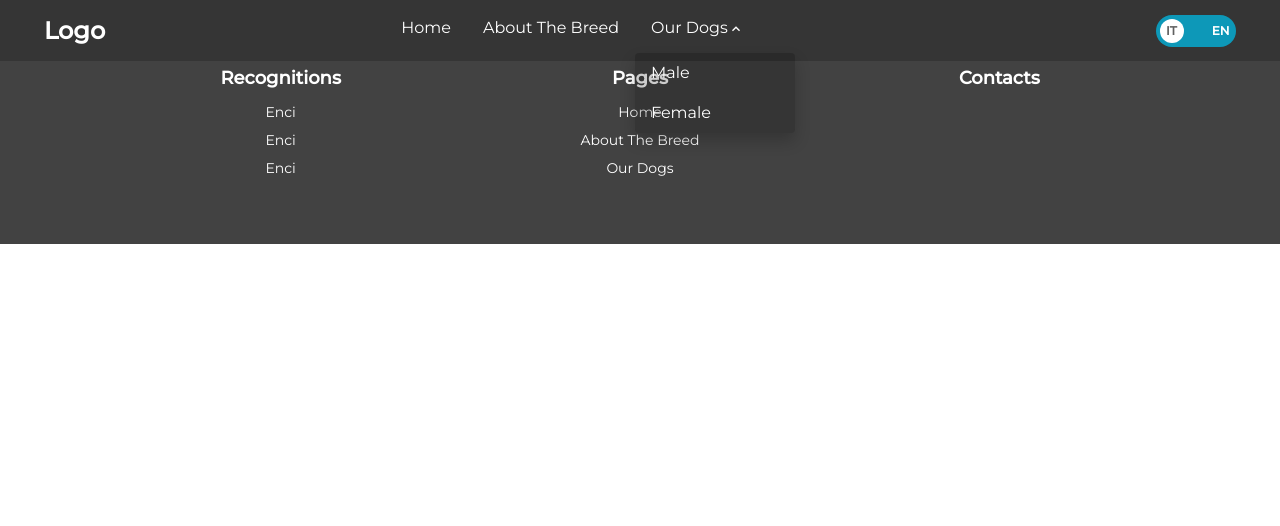
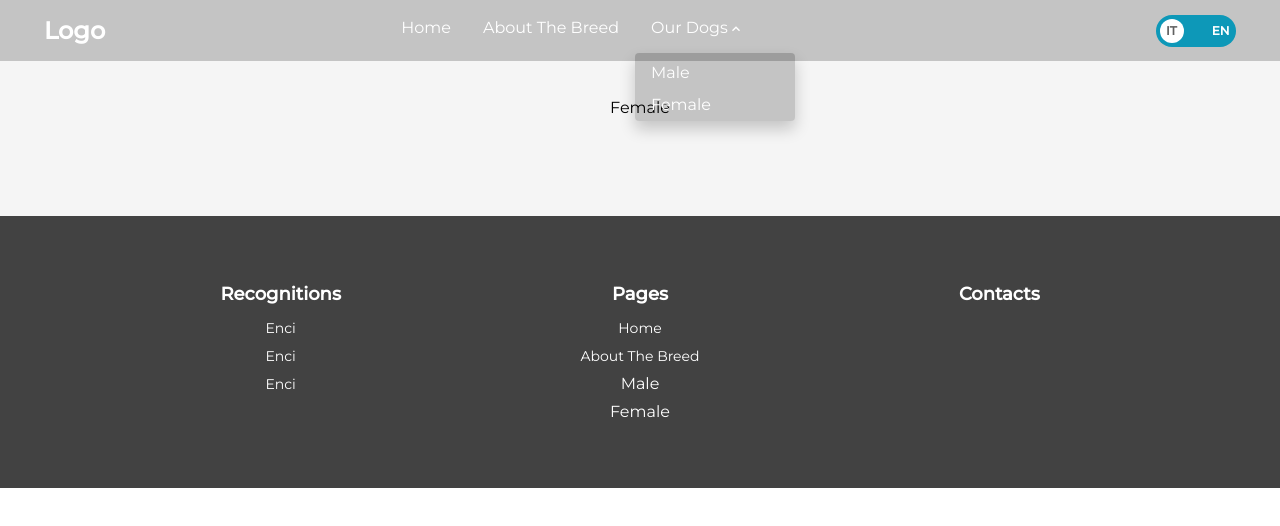
Before and after one commit to IvanaPiscitelli/husky-breeding, a React (Vite) app: page /female-husky in a window 1280 px wide. Both pictures are taken after a click on the item "Our Dogs". Shown: the top 526 px of the page. Built offline with nearby package versions, Linux system fonts and the light colour scheme; some icons are missing.

Commit message:
refactor our dogs navbar, footer and pages

```diff
--- a/src/App.jsx
+++ b/src/App.jsx
@@ -3,15 +3,20 @@ import HomePage from "./pages/HomePage";
 import AboutBreed from "./pages/AboutBreed";
 import Footer from "./components/Footer";
 import Header from "./components/Header";
+import Male from "./pages/Male";
+import Female from "./pages/Female";
 
 const App = () => {
   return (
     <>
       <BrowserRouter>
         <Header />
+
         <Routes>
           <Route path="/" element={<HomePage />} />
           <Route path="/about-breed" element={<AboutBreed />} />
+          <Route path="/male-husky" element={<Male isFooter={false} />} />
+          <Route path="/female-husky" element={<Female />} />
         </Routes>
         <Footer />
       </BrowserRouter>
--- a/src/components/Female.jsx
+++ /dev/null
@@ -1,11 +0,0 @@
-const Female = () => {
-  return (
-    <div className="lg:text-black lg:underline-effect cursor-pointer transition-all ml-8 mt-3 pb-1">
-      <a href="#" className="hover:font-bold">
-        Female
-      </a>
-    </div>
-  );
-};
-
-export default Female;
--- a/src/components/Footer.jsx
+++ b/src/components/Footer.jsx
@@ -1,6 +1,5 @@
 import { navigation, recognitions, social } from "../utils/const";
-import Female from "./Female";
-import Male from "./Male";
+import Male from "../pages/Male";
 
 const Footer = () => {
   return (
@@ -21,18 +20,23 @@ const Footer = () => {
         <div className="w-1/6 flex flex-col items-center my-4 md:my-0">
           <h3 className="text-lg font-bold mb-2">Pages</h3>
           <ul className="space-y-1 w-32">
-            {navigation.map((item) => (
-              <li key={item.id}>
-                <a href={item.href} className="text-sm">
-                  {item.name}
-                </a>
-              </li>
-            ))}
-            {/* TODO: add pages correctly */}
-            {/* <>
-              <Male />
-              <Female />
-            </> */}
+            {navigation.map(
+              (item, index) =>
+                index !== navigation.length - 1 && (
+                  <li key={item.id}>
+                    <a href={item.href} className="text-sm">
+                      {item.name}
+                    </a>
+                  </li>
+                )
+            )}
+            <li className="cursor-pointer">
+              <a href="/male-husky">Male</a>
+            </li>
+
+            <li className="cursor-pointer">
+              <a href="/female-husky">Female</a>
+            </li>
           </ul>
         </div>
         <div className="w-1/6 flex flex-col items-center my-4 md:my-0">
--- a/src/components/Male.jsx
+++ /dev/null
@@ -1,11 +0,0 @@
-const Male = () => {
-  return (
-    <div className="lg:text-black lg:underline-effect border-b lg:border-b-0 border-gray-500 cursor-pointer transition-all pb-1 ml-8 mt-3">
-      <a href="#" className="hover:font-bold">
-        Male
-      </a>
-    </div>
-  );
-};
-
-export default Male;
--- a/src/components/Navigation.jsx
+++ b/src/components/Navigation.jsx
@@ -1,8 +1,7 @@
 import "../../src/index.css";
 import useResize from "../hooks/useResize";
 import { navigation } from "../utils/const";
-import Female from "./Female";
-import Male from "./Male";
+import Male from "../pages/Male";
 import { social } from "../utils/const";
 import { MdOutlineKeyboardArrowDown, MdOutlineKeyboardArrowUp } from "react-icons/md";
 
@@ -31,15 +30,31 @@ const Navigation = ({ isDropdownOpen, toggleDropdown }) => {
               ? item.name === "Our Dogs" &&
                 isDropdownOpen && (
                   <div className="dropdown-menu">
-                    <Male />
-                    <Female />
+                    <li className="lg:underline-effect border-b lg:border-b-0 border-gray-500 transition-all pb-1 ml-4 mt-2 cursor-pointer">
+                      <a href="/male-husky" className="hover:font-bold">
+                        Male
+                      </a>
+                    </li>
+                    <li className="lg:underline-effect transition-all ml-4 mt-1 pb-1 cursor-pointer">
+                      <a href="/female-husky" className="hover:font-bold">
+                        Female
+                      </a>
+                    </li>
                   </div>
                 )
               : item.name === "Our Dogs" &&
                 isDropdownOpen && (
                   <>
-                    <Male />
-                    <Female />
+                    <li className="lg:underline-effect border-b lg:border-b-0 border-gray-500 transition-all pb-1 ml-4 mt-2 cursor-pointer">
+                      <a href="/male-husky" className="hover:font-bold">
+                        Male
+                      </a>
+                    </li>
+                    <li className="lg:underline-effect transition-all ml-8 mt-3 pb-1 cursor-pointer">
+                      <a href="/female-husky" className="hover:font-bold">
+                        Female
+                      </a>
+                    </li>
                   </>
                 )}
           </li>
--- /dev/null
+++ b/src/pages/Female.jsx
@@ -0,0 +1,5 @@
+const Female = () => {
+  return <div className="bg-gray-100 py-24 text-center">Female</div>;
+};
+
+export default Female;
--- /dev/null
+++ b/src/pages/Male.jsx
@@ -0,0 +1,5 @@
+const Male = () => {
+  return <div className="bg-gray-100 py-24 text-center">Male</div>;
+};
+
+export default Male;
```
